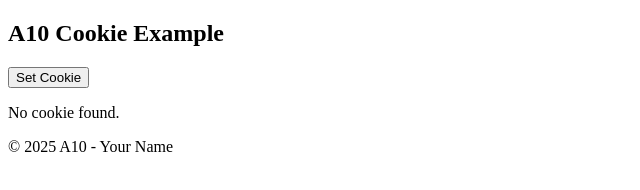
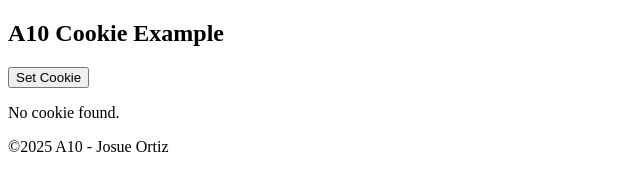
Before and after one commit to Josue10-18/A10, a website: page index.html in a window 1280 px wide. Shown: the full height of the page, 0-640 px from the left. Drawn offline with Linux system fonts and the light colour scheme.

Commit message:
Cookie HTML

```diff
--- a/index.html
+++ b/index.html
@@ -3,13 +3,11 @@
 <head>
     <title>A10 Cookie Demo</title>
     <script>
-        // Set a cookie
         function setCookie() {
             document.cookie = "username=Student123; expires=Fri, 31 Dec 2030 12:00:00 UTC; path=/";
             document.getElementById("output").innerHTML = "Cookie has been set!";
         }
 
-        // Get a cookie
         function getCookie(name) {
             let cookies = document.cookie.split(";");
             for (let c of cookies) {
@@ -20,7 +18,6 @@
             return "";
         }
 
-        // Show cookie automatically on page load
         window.onload = function () {
             let user = getCookie("username");
             if (user) {
@@ -39,7 +36,7 @@
 
 <p id="output"></p>
 
-<footer>© 2025 A10 - Your Name</footer>
+<footer>©2025 A10 - Josue Ortiz</footer>
 
 </body>
 </html>
```
